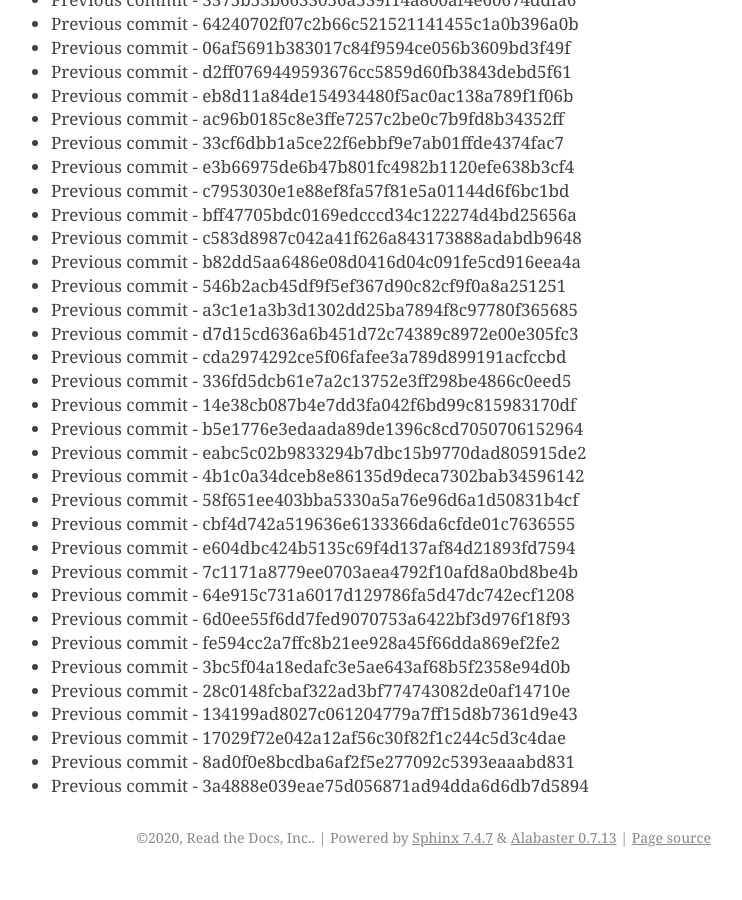
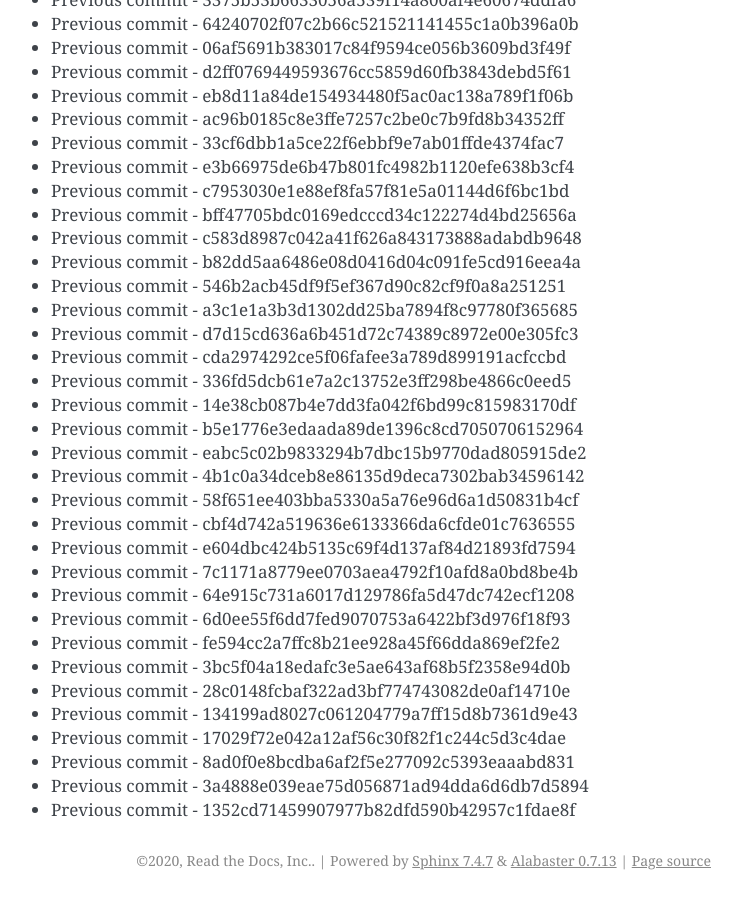
Before and after one commit to readthedocs/rtd-git-stresstest, a Sphinx documentation site: the page built from docs/updates.rst, in a window 1280 px wide and 900 px high, scrolled down 41086 px. Shown: the whole window, without its empty margins (399-1141 px from the left). Built offline with Sphinx 7.4.7, drawn with Linux system fonts in a browser that asks for light colours; before the commit the page ends 41963 px from its top, so only the background shows below that.

Commit message:
Generating commit from previous: 1352cd71459907977b82dfd590b42957c1fdae8f

```diff
--- a/docs/updates.rst
+++ b/docs/updates.rst
@@ -1758,3 +1758,4 @@ It can be tested for any performance characteristics.
 * Previous commit - 17029f72e042a12af56c30f82f1c244c5d3c4dae
 * Previous commit - 8ad0f0e8bcdba6af2f5e277092c5393eaaabd831
 * Previous commit - 3a4888e039eae75d056871ad94dda6d6db7d5894
+* Previous commit - 1352cd71459907977b82dfd590b42957c1fdae8f
```
